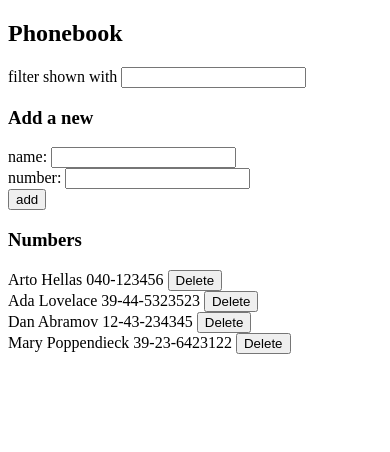
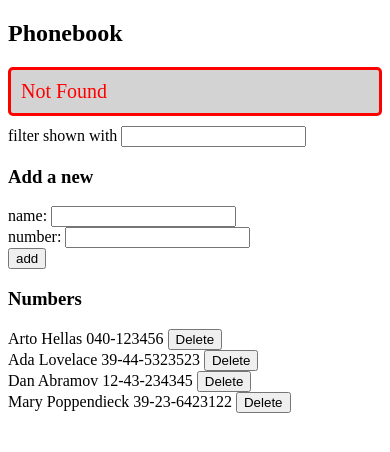
Before and after one commit to jvinjam/FullStackCourse, a React (Vite) app in the folder part2/phonebook/: page / in a window 390 px wide. Both pictures are taken after typing "Sample", "Sample" into the empty fields and a click on the button "add". Shown: the top 452 px of the page. Built offline with nearby package versions, Linux system fonts and the light colour scheme; no server answers; data requests are answered from the project's data file.

Commit message:
part2 exercises - phonebook : 2.16 & 2.17 changes Add notification/error message

```diff
--- /dev/null
+++ b/part2/phonebook/src/App.css
@@ -0,0 +1,30 @@
+/* h2 {
+  color: green;
+  font-style: italic;
+}
+
+.person {
+  color: blue;
+  padding-top: 5px;
+  font-size: 15px;
+} */
+
+.notification {
+  color: green;
+  background: lightgrey;
+  font-size: 20px;
+  border-style: solid;
+  border-radius: 5px;
+  padding: 10px;
+  margin-bottom: 10px;
+}
+
+.error {
+  color: red;
+  background: lightgrey;
+  font-size: 20px;
+  border-style: solid;
+  border-radius: 5px;
+  padding: 10px;
+  margin-bottom: 10px;
+}
--- a/part2/phonebook/src/App.jsx
+++ b/part2/phonebook/src/App.jsx
@@ -4,57 +4,88 @@ import PersonForm from './components/PersonForm'
 import Person from './components/Person'
 import personService from './services/persons'
 
+import './App.css'
+
+//component for search
 const Filter = ({ searchStr, handleMethod }) => <div>filter shown with <input value={searchStr} onChange={handleMethod} /></div>
+
+const Notification = ({ isError, message }) => {
+  if (message === null || message.length == 0) {
+    return null
+  }
+
+  return (
+    <div className={isError ? 'error' : 'notification'} >
+      {message}
+    </div >
+  )
+}
 
 const App = () => {
   const [persons, setPersons] = useState([])
   const [newName, setNewName] = useState('')
   const [newNumber, setNewNumber] = useState('')
   const [filter, setFilter] = useState('')
+  const [errorMessage, setErrorMessage] = useState({ isError: true, message: '' })
 
+  //fetch initial data
   useEffect(() => {
     personService.getAll()
       .then(initialData => setPersons(initialData))
-      .catch(error => console.log('error : ', error.response.statusText))
+      .catch(error => {
+        //console.log('error : ', error.response.statusText)
+        setErrorMessage({ isError: true, message: error.response.statusText })
+        setTimeout(() => setErrorMessage({ isError: false, message: null }), 5000)
+      })
   }, [])
 
   const handleNewPerson = (event) => setNewName(event.target.value)
   const handleNewNumber = (event) => setNewNumber(event.target.value)
   const handleFilter = (event) => setFilter(event.target.value)
 
+  //filter data using search string
   const filteredPersons = filter.length > 0 ? persons.filter(person => person.name.toLowerCase().includes(filter.toLowerCase()))
     : persons
 
+  //add button function
   const addPerson = (event) => {
     event.preventDefault()
+    //check if person name exists on the server
     const pObj = persons.find(p => p.name === newName)
-    if (pObj != undefined && pObj.number == newNumber) {
+    //if name exists and newNumber is same as current number, alert the user and return
+    if (pObj !== undefined && pObj.number === newNumber) {
       alert(`${newName} is already added to phonebook`)
-      setNewName('')
-      setNewNumber('')
-      return
-    } else if (pObj != undefined && pObj.number != newNumber) {
+    } else if (pObj !== undefined && pObj.number !== newNumber) {
+      //if name exists and a newNumber is entered
+      //if number field is empty, alert the user and return
       if (newNumber.length == 0) {
         alert('Please enter the number.')
         return
       }
+      //ask the user for confirmation to change the entry on the server
       if (confirm(`${newName} is already added to phonebook, replace the old number with a new one?`)) {
+        //update if user confirms, if not clear the fields and return
         const updatedObj = { ...pObj, number: newNumber }
         updatePerson(pObj.id, updatedObj)
       }
-      setNewName('')
-      setNewNumber('')
-      return
-    }
-    if (newName.length > 0 && newNumber.length > 0) {
+    } else if (newName.length > 0 && newNumber.length > 0) {
+      //create a new entry if a new name and number entered
       const newObj = {
         name: newName,
         number: newNumber
       }
 
+      //add the new entry to the server and rerender
       personService.create(newObj)
-        .then(returnedPerson => setPersons(persons.concat(returnedPerson)))
-        .catch(error => console.log('error : ', error.response.statusText))
+        .then(returnedPerson => {
+          setErrorMessage({ isError: false, message: `Added ${returnedPerson.name}` })
+          setTimeout(() => setErrorMessage({ isError: false, message: null }), 5000)
+          setPersons(persons.concat(returnedPerson))
+        })
+        .catch(error => {
+          setErrorMessage({ isError: true, message: error.response.statusText })
+          setTimeout(() => setErrorMessage({ isError: false, message: null }), 5000)
+        })
     }
     setNewName('')
     setNewNumber('')
@@ -62,21 +93,38 @@ const App = () => {
 
   const updatePerson = (id, personObj) => {
     personService.update(id, personObj)
-      .then(returnedPerson => setPersons(persons.map(p => p.id == returnedPerson.id ? returnedPerson : p)))
-      .catch(error => console.log('error : ', error.response.statusText))
+      .then(returnedPerson => {
+        setErrorMessage({ isError: false, message: `Phone number updated for ${returnedPerson.name}` })
+        setTimeout(() => setErrorMessage({ isError: false, message: null }), 5000)
+        setPersons(persons.map(p => p.id == returnedPerson.id ? returnedPerson : p))
+      })
+      .catch(error => {
+        setErrorMessage({ isError: true, message: `Information for ${personObj.name} was not found` })
+        setTimeout(() => setErrorMessage({ isError: false, message: null }), 5000)
+        setPersons(persons.filter(p => p.id != personObj.id))
+      })
   }
 
   const deletePerson = (person) => {
     if (confirm(`Delete ${person.name}?`)) {
       personService.deleteById(person.id)
-        .then(deletedPerson => setPersons(persons.filter(p => p.id != deletedPerson.id)))
-        .catch(error => console.log('error : ', error.response.statusText))
+        .then(deletedPerson => {
+          setErrorMessage({ isError: false, message: `Deleted ${deletedPerson.name}` })
+          setTimeout(() => setErrorMessage({ isError: false, message: null }), 5000)
+          setPersons(persons.filter(p => p.id != deletedPerson.id))
+        })
+        .catch(error => {
+          setErrorMessage({ isError: true, message: `Information of ${person.name} has already been removed from server` })
+          setTimeout(() => setErrorMessage({ isError: false, message: null }), 5000)
+          setPersons(persons.filter(p => p.id != person.id))
+        })
     }
   }
 
   return (
     <div>
       <h2>Phonebook</h2>
+      <Notification isError={errorMessage.isError} message={errorMessage.message} />
       <Filter searchStr={filter} handleMethod={handleFilter} />
       <h3>Add a new</h3>
       <PersonForm addPerson={addPerson} newName={newName} handleNewPerson={handleNewPerson} newNumber={newNumber}
```
